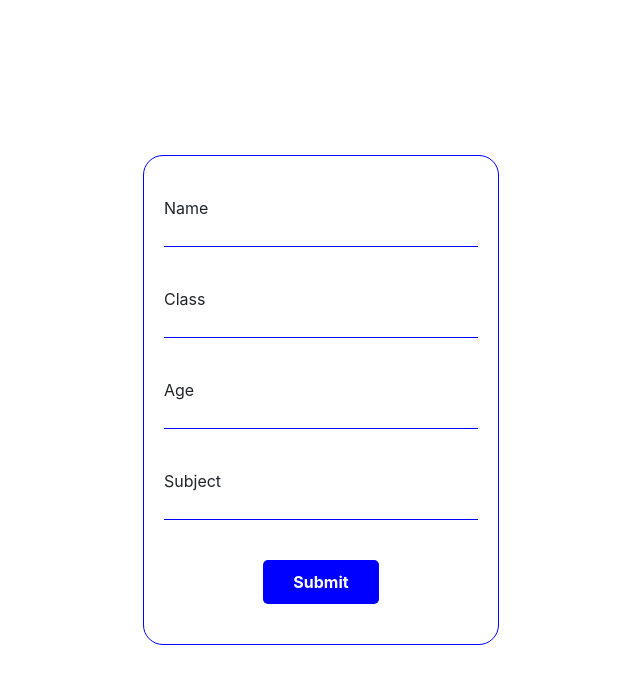
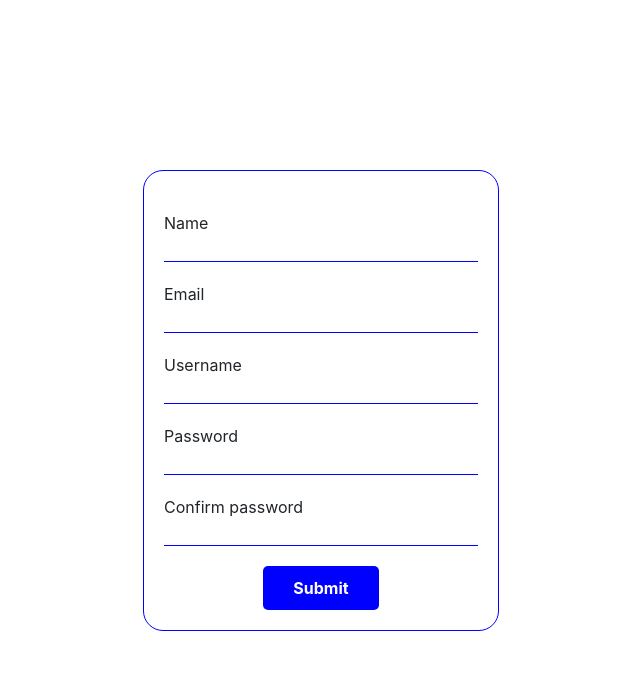
Before and after one commit to neharadialcode/learning-react, a React (Create React App) app: page / in a window 1280 px wide. Shown: the top 684 px of the page, without its empty margins (319-959 px from the left). Built offline with nearby package versions, Linux system fonts and the light colour scheme.

Commit message:
validation added

```diff
--- a/src/App.css
+++ b/src/App.css
@@ -82,7 +82,7 @@
   padding: 20px;
 }
 .input_card div {
-  padding: 20px 0;
+  padding: 20px 0 0 0;
 }
 .input_card label {
   display: block;
--- a/src/components/DayOne.jsx
+++ b/src/components/DayOne.jsx
@@ -2,17 +2,31 @@ import React from "react";
 import { useState } from "react";
 
 const DayOne = () => {
-  const data = [
-    {
-      name: "",
-      class: "",
-      age: "",
-      subject: "",
-    },
-  ];
+  const [error, setError] = useState(false);
+  const data = {
+    name: "",
+    email: "",
+    username: "",
+    password: "",
+    confirmPassword: "",
+  };
+
   const [inputValue, setInputValue] = useState(data);
+
   const OnsubmitHandler = (e) => {
-    console.log(inputValue, "value");
+    setError(true);
+    console.log(error, "error");
+    if (
+      inputValue.name &&
+      inputValue.email &&
+      inputValue.username &&
+      inputValue.password &&
+      inputValue.confirmPassword
+    ) {
+      console.log(inputValue, "value");
+    }
+    // setError(false);
+    // setInputValue(data.name === "");
   };
   return (
     <div>
@@ -34,39 +48,98 @@ const DayOne = () => {
                   id=""
                 />
               </div>
+              {error ? (
+                inputValue.name === "" ? (
+                  <p className="text-danger"> Name is required</p>
+                ) : (
+                  ""
+                )
+              ) : (
+                ""
+              )}
               <div>
-                <label htmlFor="">Class</label>
+                <label htmlFor="">Email</label>
                 <input
                   onChange={(e) =>
-                    setInputValue({ ...inputValue, class: e.target.value })
+                    setInputValue({ ...inputValue, email: e.target.value })
                   }
                   type="text"
                   name=""
                   id=""
                 />
               </div>
+              {error ? (
+                inputValue.email === "" ? (
+                  <p className="text-danger"> Email is required</p>
+                ) : (
+                  ""
+                )
+              ) : (
+                ""
+              )}
               <div>
-                <label htmlFor="">Age</label>
+                <label htmlFor="">Username</label>
                 <input
                   onChange={(e) =>
-                    setInputValue({ ...inputValue, age: e.target.value })
+                    setInputValue({ ...inputValue, username: e.target.value })
                   }
                   type="text"
                   name=""
                   id=""
                 />
               </div>
+              {error ? (
+                inputValue.username === "" ? (
+                  <p className="text-danger"> Username is required</p>
+                ) : (
+                  ""
+                )
+              ) : (
+                ""
+              )}
               <div>
-                <label htmlFor="">Subject</label>
+                <label htmlFor="">Password</label>
                 <input
                   onChange={(e) =>
-                    setInputValue({ ...inputValue, subject: e.target.value })
+                    setInputValue({ ...inputValue, password: e.target.value })
                   }
-                  type="text"
+                  type="password"
                   name=""
                   id=""
                 />
               </div>
+              {error ? (
+                inputValue.password === "" ? (
+                  <p className="text-danger"> password is required</p>
+                ) : (
+                  ""
+                )
+              ) : (
+                ""
+              )}
+              <div>
+                <label htmlFor="">Confirm password</label>
+                <input
+                  onChange={(e) =>
+                    setInputValue({
+                      ...inputValue,
+                      confirmPassword: e.target.value,
+                    })
+                  }
+                  type="password"
+                  name=""
+                  id=""
+                />
+              </div>
+              {error ? (
+                inputValue.confirmPassword === "" ? (
+                  <p className="text-danger"> Confirm Password is required</p>
+                ) : (
+                  ""
+                )
+              ) : (
+                ""
+              )}
               <div className="text-center">
                 <button
                   className="submit_btn border-0"
```
